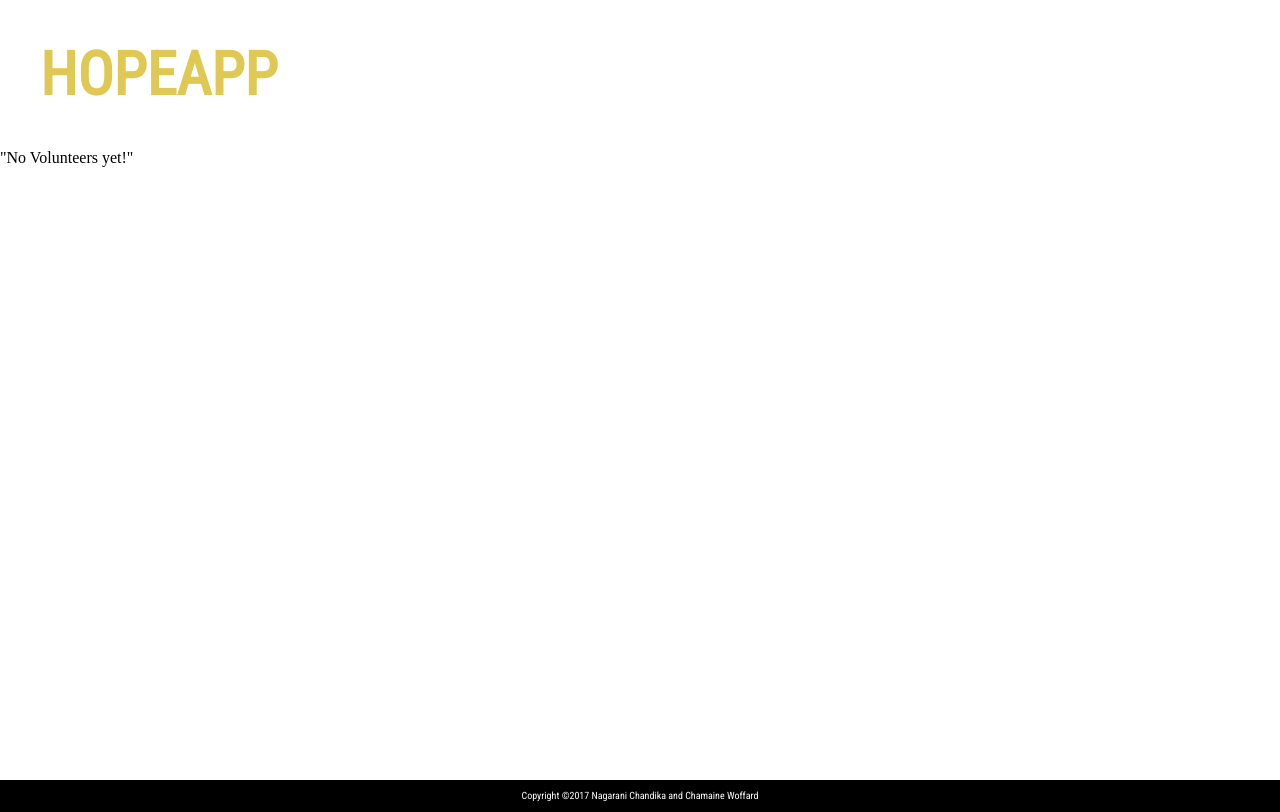
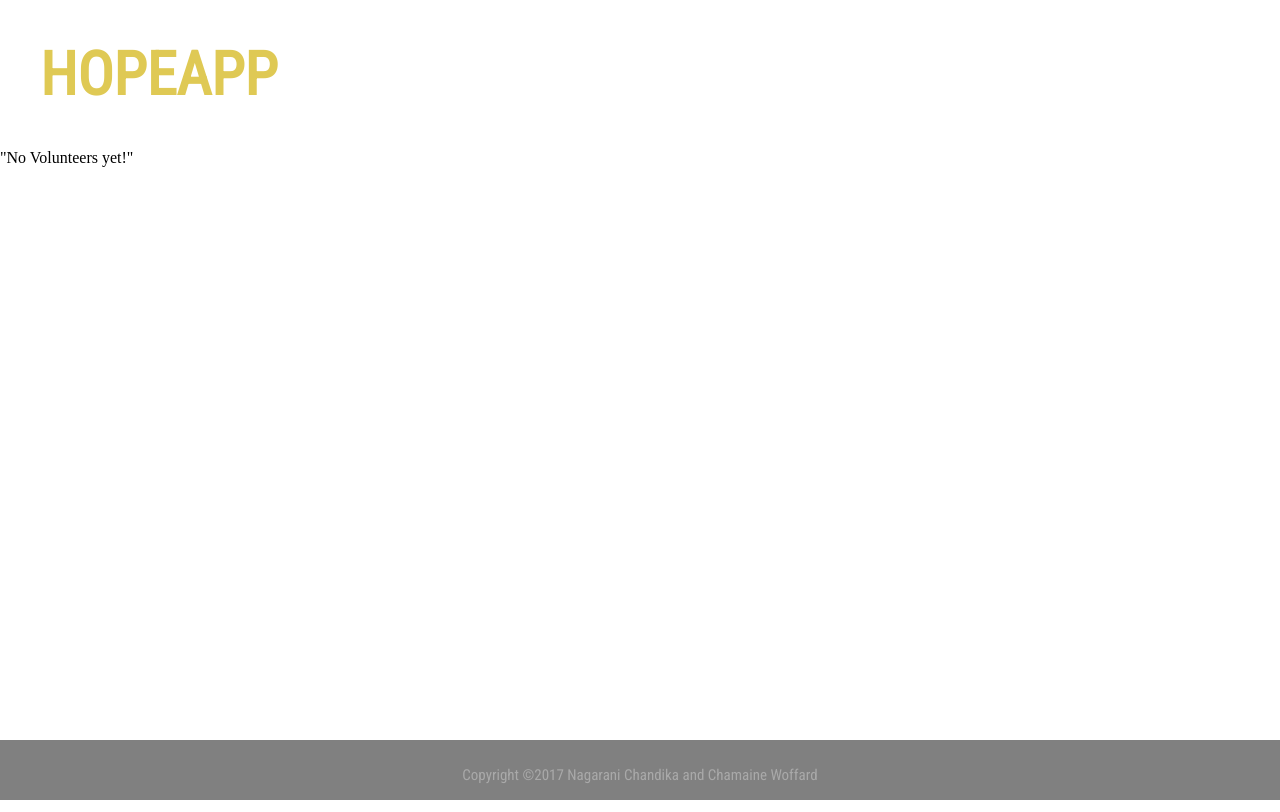
Before and after one commit to nchandika1/CharityApp, a React (Create React App) app in the folder client/: page /volunteer/1 in a window 1280 px wide. Built offline with nearby package versions, Linux system fonts and the light colour scheme; a web font is replaced by a local one.

Commit message:
fixed footer to stick to the bottom

```diff
--- a/client/public/index.html
+++ b/client/public/index.html
@@ -12,14 +12,19 @@
     <link href="https://fonts.googleapis.com/css?family=Roboto+Condensed" rel="stylesheet">
     <link href="https://fonts.googleapis.com/css?family=Fira+Sans|Fira+Sans+Condensed" rel="stylesheet">
     <title>Track Your Donations</title>
+    <style>
+      html {
+        position: relative;
+        min-height: 100%
+      }
+    </style>
   </head>
   <body>
     <div class="container-fluid">
-    <noscript>
-      You need to enable JavaScript to run this app.
-    </noscript>
-<!--     <navbar></navbar>
- -->    <div id="root"></div>
+      <noscript>
+        You need to enable JavaScript to run this app.
+      </noscript>
+      <div id="root"></div>
     </div>
   </body>
 </html>
--- a/client/src/components/Footer/Footer.css
+++ b/client/src/components/Footer/Footer.css
@@ -1,12 +1,14 @@
-.footer-bottom {
+.footer {
 	position: absolute;
 	width: 100%;
-	align-content: center;
-	background: #000;
-	top: 95%;
-	margin: 20px 0 0;
+	height: 60px;
+	background: gray;
 	font-family: 'Roboto Condensed', sans-serif;
-	color: #fff;
-	font-size: 10px;
+	font-weight: lighter;
+	color: darkgray;
 	text-align: center;
+	font-size: 15px;
+	text-align: center;
+	line-height: 40px;
+	bottom:0;
 }
--- a/client/src/components/Footer/Footer.js
+++ b/client/src/components/Footer/Footer.js
@@ -1,10 +1,12 @@
+// Dependencies
 import React from 'react';
 import "./Footer.css";
 
+// Render footer for all pages
 class Footer extends React.Component {
   render() {
   	return (
-        	<div className="footer-bottom">
+    	<div className="footer">
     		<p>Copyright &#169;2017 Nagarani Chandika and Chamaine Woffard</p>
      	</div>
   	);
```
Lines whose indentation alone changed are shown as unchanged.
